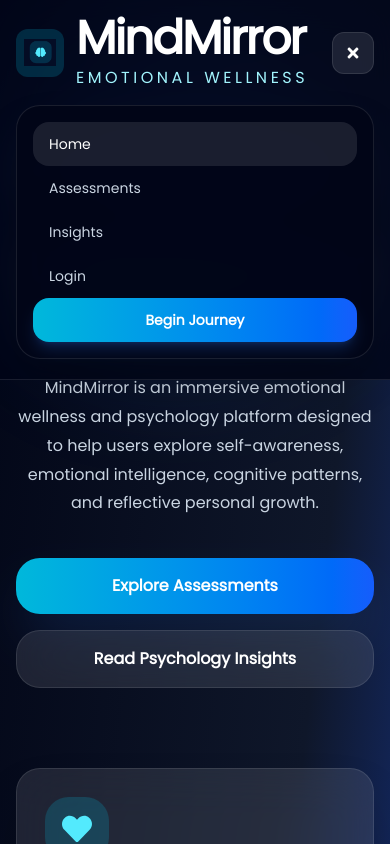
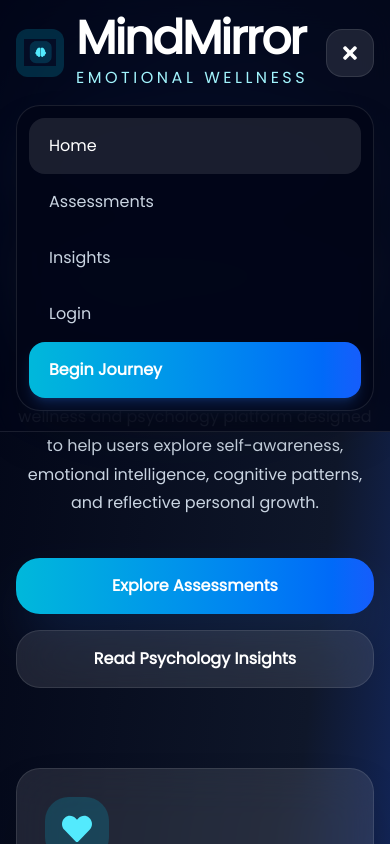
Before and after one commit to hansini2410/mind-mirror, a React (Vite) app in the folder client/: page / in a window 390 px wide. Both pictures are taken after a click on the button "Toggle navigation menu". Shown: the top 844 px of the page. Built offline with nearby package versions, Linux system fonts and the light colour scheme; no server answers.

Commit message:
Fix mobile navbar menu

```diff
--- a/client/src/components/Navbar.jsx
+++ b/client/src/components/Navbar.jsx
@@ -31,13 +31,11 @@ function Navbar() {
   const handleLogout = () => {
     localStorage.removeItem("mindmirrorUser");
 
+    setMenuOpen(false);
+
     navigate("/login");
 
     window.location.reload();
-  };
-
-  const closeMenu = () => {
-    setMenuOpen(false);
   };
 
   const isActive = (path) => {
@@ -48,15 +46,19 @@ function Navbar() {
     return location.pathname.startsWith(path);
   };
 
+  const closeMenu = () => {
+    setMenuOpen(false);
+  };
+
   const navButtonClass = (path) =>
-    `px-4 py-2 rounded-xl transition text-sm whitespace-nowrap ${
+    `px-3 py-2 rounded-xl transition text-sm whitespace-nowrap ${
       isActive(path)
         ? "bg-white/10 text-white"
         : "text-slate-300 hover:text-white"
     }`;
 
   const mobileNavButtonClass = (path) =>
-    `w-full text-left px-4 py-3 rounded-2xl transition text-sm ${
+    `w-full text-left px-5 py-4 rounded-2xl transition text-base ${
       isActive(path)
         ? "bg-white/10 text-white"
         : "text-slate-300 hover:text-white hover:bg-white/5"
@@ -101,17 +103,7 @@ function Navbar() {
           </motion.div>
         </Link>
 
-        <button
-          type="button"
-          onClick={() =>
-            setMenuOpen(!menuOpen)
-          }
-          className="md:hidden bg-white/10 border border-white/10 text-white p-3 rounded-xl"
-        >
-          {menuOpen ? <FaTimes /> : <FaBars />}
-        </button>
-
-        <div className="hidden md:flex items-center justify-end gap-2">
+        <div className="hidden md:flex items-center justify-end gap-1 md:gap-2">
           <Link to="/">
             <motion.button
               whileHover={{
@@ -224,6 +216,17 @@ function Navbar() {
             </>
           )}
         </div>
+
+        <button
+          type="button"
+          onClick={() =>
+            setMenuOpen(!menuOpen)
+          }
+          className="md:hidden shrink-0 bg-white/10 border border-white/10 text-white w-12 h-12 rounded-2xl flex items-center justify-center text-xl hover:bg-white/20 transition"
+          aria-label="Toggle navigation menu"
+        >
+          {menuOpen ? <FaTimes /> : <FaBars />}
+        </button>
       </div>
 
       {menuOpen && (
@@ -238,7 +241,7 @@ function Navbar() {
           }}
           className="md:hidden px-4 pb-5"
         >
-          <div className="bg-slate-950/95 border border-white/10 rounded-3xl p-4 space-y-2 shadow-2xl">
+          <div className="bg-slate-950/95 border border-white/10 rounded-3xl p-3 shadow-2xl space-y-2">
             <Link
               to="/"
               onClick={closeMenu}
@@ -298,8 +301,9 @@ function Navbar() {
                 )}
 
                 <button
+                  type="button"
                   onClick={handleLogout}
-                  className="w-full text-left bg-white/10 border border-white/10 px-4 py-3 rounded-2xl text-white text-sm font-semibold hover:bg-white/20 transition"
+                  className="w-full text-left px-5 py-4 rounded-2xl bg-white/10 border border-white/10 text-white font-semibold hover:bg-white/20 transition"
                 >
                   Logout
                 </button>
@@ -319,7 +323,7 @@ function Navbar() {
                   to="/register"
                   onClick={closeMenu}
                 >
-                  <button className="w-full bg-gradient-to-r from-cyan-500 to-blue-600 px-4 py-3 rounded-2xl text-white text-sm font-semibold shadow-lg shadow-blue-500/20">
+                  <button className="w-full text-left px-5 py-4 rounded-2xl bg-gradient-to-r from-cyan-500 to-blue-600 text-white font-semibold shadow-lg shadow-blue-500/20">
                     Begin Journey
                   </button>
                 </Link>
```
